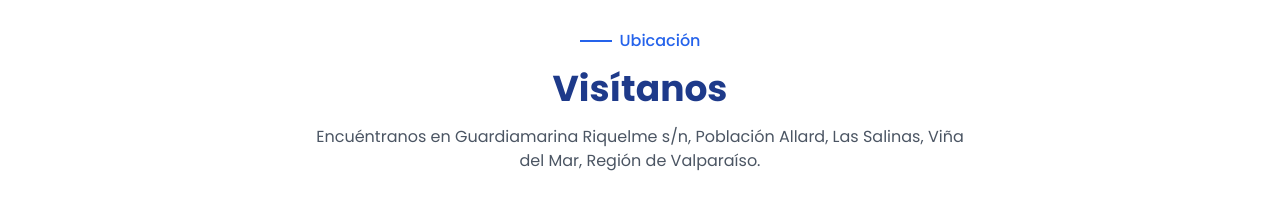
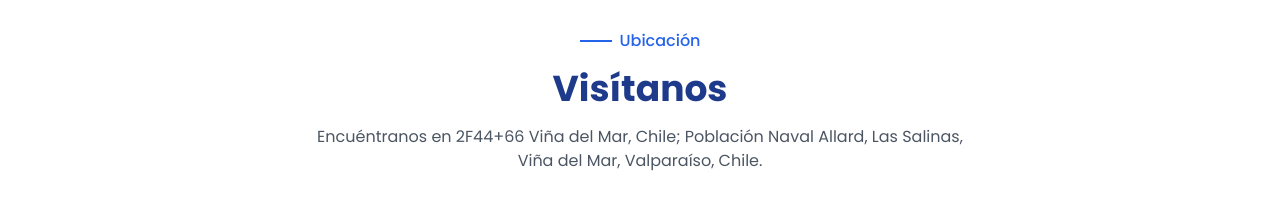
Before and after one commit to francisquitu89/Colegiocapellanpascal, a React (Vite) app: page /inicio in a window 1280 px wide. Shown: the part 3440-3663 px from the top of the page. Built offline with nearby package versions, Linux system fonts and the light colour scheme; no server answers; the database is empty.

Commit message:
Update satellite map address
Co-authored-by: Copilot <223556219+Copilot@users.noreply.github.com>

```diff
--- a/src/components/MapSection.tsx
+++ b/src/components/MapSection.tsx
@@ -14,7 +14,7 @@ const MapSection: React.FC = () => {
             Visítanos
           </h2>
           <p className="text-gray-600 max-w-2xl mx-auto">
-            Encuéntranos en Guardiamarina Riquelme s/n, Población Allard, Las Salinas, Viña del Mar, Región de Valparaíso.
+            Encuéntranos en 2F44+66 Viña del Mar, Chile; Población Naval Allard, Las Salinas, Viña del Mar, Valparaíso, Chile.
           </p>
         </div>
 
@@ -48,7 +48,7 @@ const MapSection: React.FC = () => {
             <div className="mx-auto max-w-4xl rounded-lg overflow-hidden shadow-lg">
               <div className="relative" style={{ paddingTop: '60%' }}>
                 <iframe
-                  src="https://maps.google.com/maps?q=-32.963647,-71.544239&z=18&output=embed&t=k"
+                  src="https://maps.google.com/maps?q=2F44%2B66%20Vi%C3%B1a%20del%20Mar%2C%20Chile%3B%20Poblaci%C3%B3n%20Naval%20Allard%2C%20Las%20Salinas%2C%20Vi%C3%B1a%20del%20Mar%2C%20Valpara%C3%ADso%2C%20Chile&z=18&output=embed&t=k"
                   style={{ border: 0 }}
                   allowFullScreen
                   loading="lazy"
```
